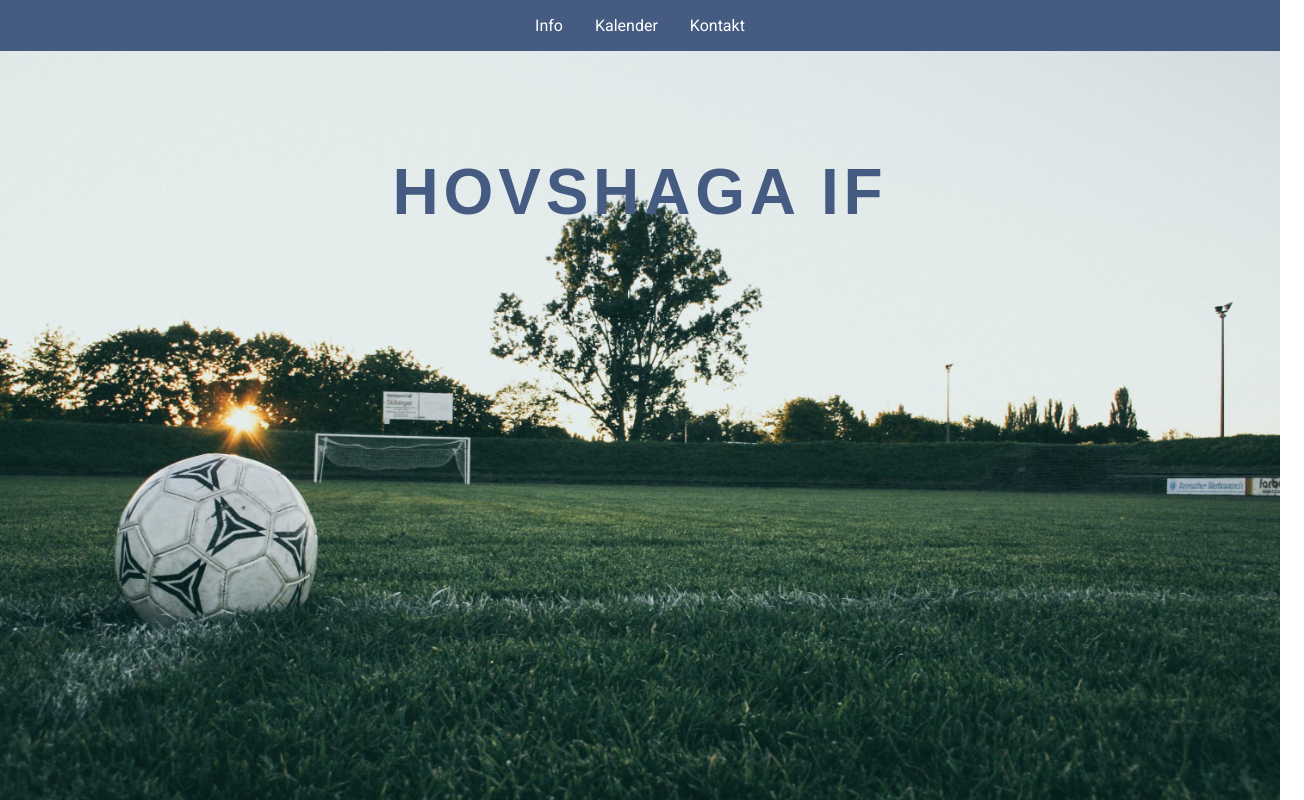
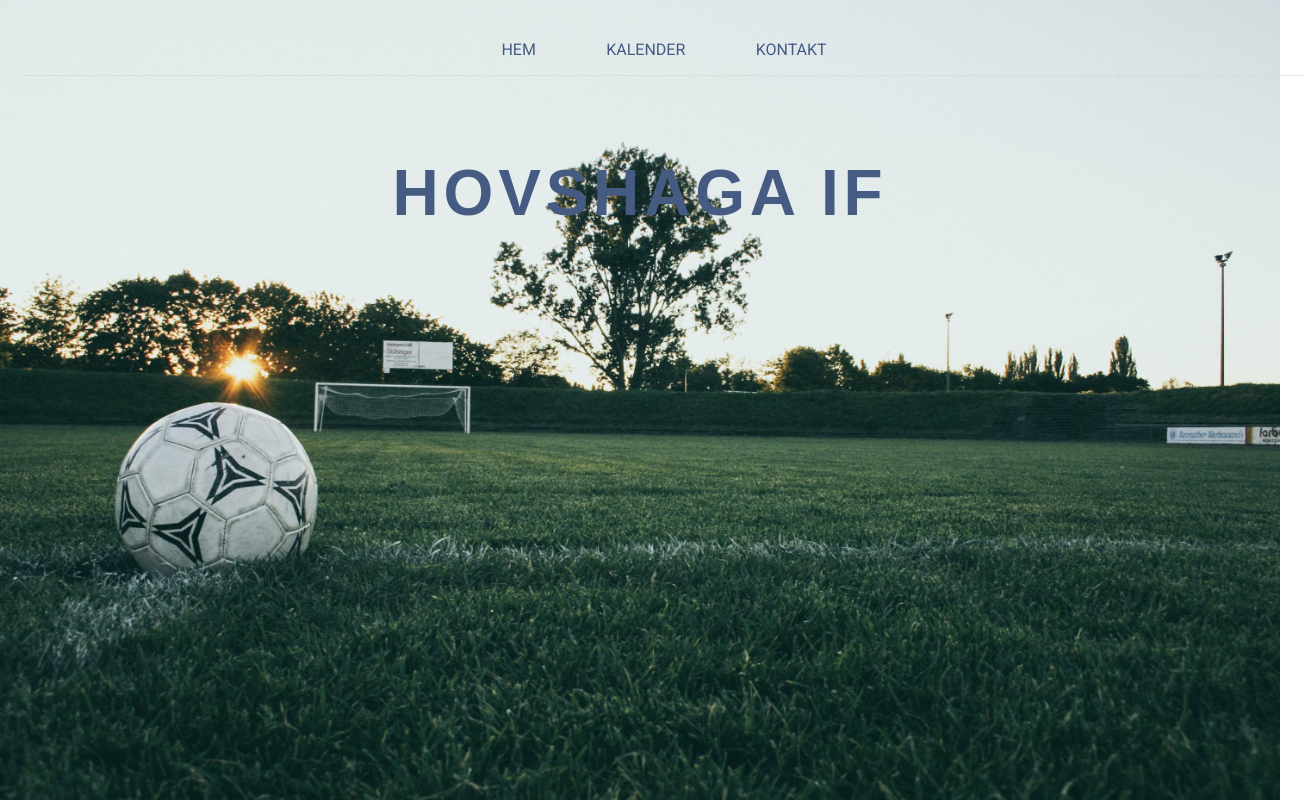
Before and after one commit to MaRos10/Sport-Website, a React (Vite) app: page / in a window 1280 px wide. Shown: the top 800 px of the page, 1304 px wide, since content can reach past the window. Built offline with nearby package versions, Linux system fonts and the light colour scheme; a web font is replaced by a local one.

Commit message:
Changed structure to header

```diff
--- a/src/App.jsx
+++ b/src/App.jsx
@@ -5,21 +5,20 @@ import "./index.css";
 function App() {
   return (
     <div className="app">
+      <Element name="info" className="section section-main">
         <header className="header">
           <nav>
             <Link to="info" smooth={true} duration={500}>
-            Info
+              HEM
             </Link>
             <Link to="calendar" smooth={true} duration={500}>
-            Kalender
+              KALENDER
             </Link>
             <Link to="contact" smooth={true} duration={500}>
-            Kontakt
+              KONTAKT
             </Link>
           </nav>
         </header>
-
-      <Element name="info" className="section section-main">
         <h2 className="main-h2">HOVSHAGA IF</h2>
       </Element>
 
--- a/src/index.css
+++ b/src/index.css
@@ -28,18 +28,25 @@ body {
   width: 100%;
 }
 
-/* Nav */
+/* Nav + header */
+
 .header {
-  background-color: var(--blue-color);
+  border-bottom: 1px dotted rgb(201, 215, 221);
   padding: 1rem;
   color: white;
   text-align: center;
   width: 100vw;
 }
 
+.header nav {
+  display: flex;
+  justify-content: center;
+}
+
 .header nav a {
-  color: white;
+  color: var(--blue-color);
   margin: 0 1rem;
+  padding: 0rem 1.2rem;
   cursor: pointer;
   text-decoration: none;
 }
@@ -72,3 +79,11 @@ body {
   font-size: 4rem;
   letter-spacing: 0.3rem;
 }
+
+/* Mediaqueries */
+
+@media screen and (max-width: 768px) {
+  .main-h2 {
+    font-size: 2.7rem;
+  }
+}
```
Lines whose indentation alone changed are shown as unchanged.
